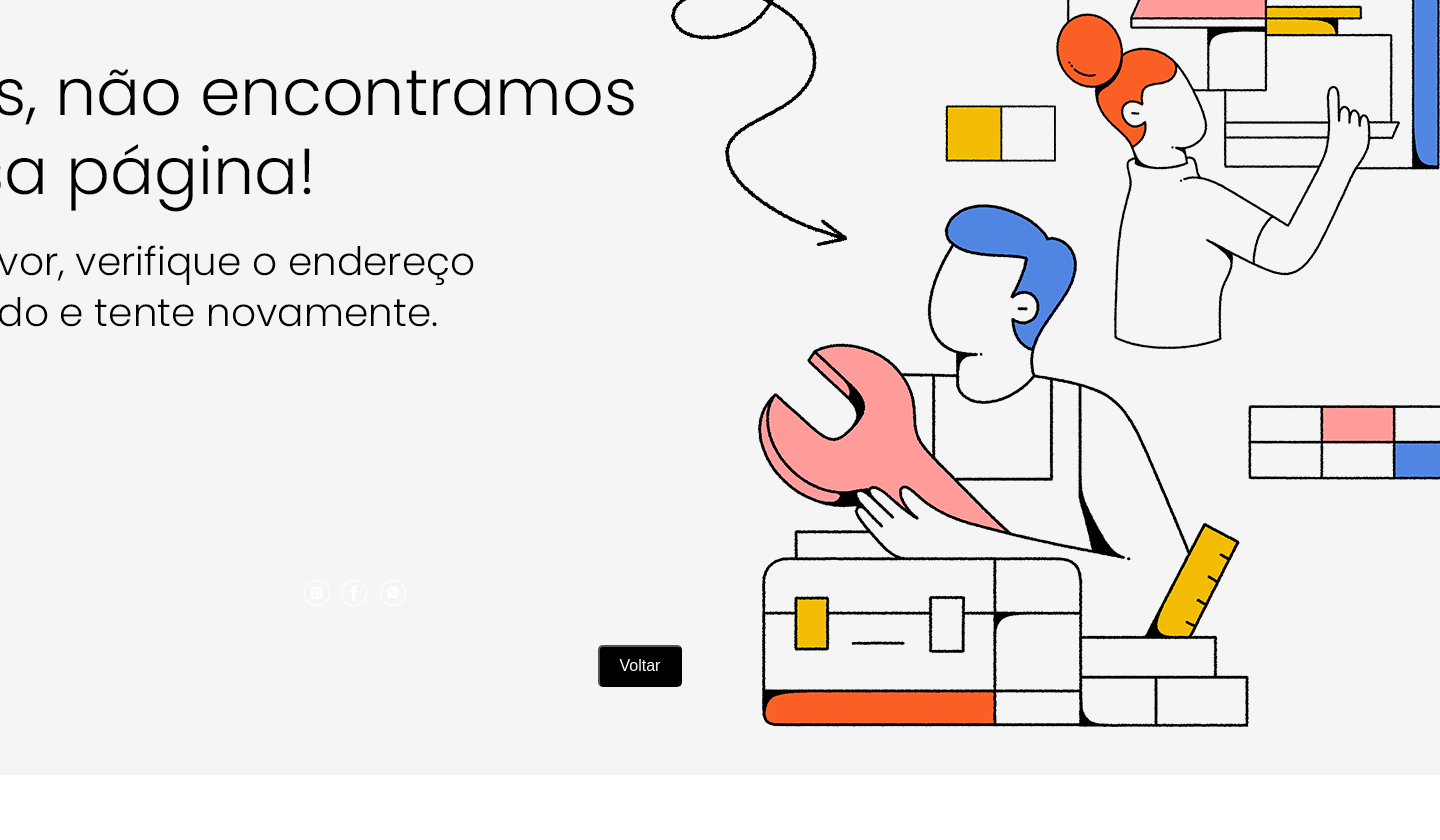
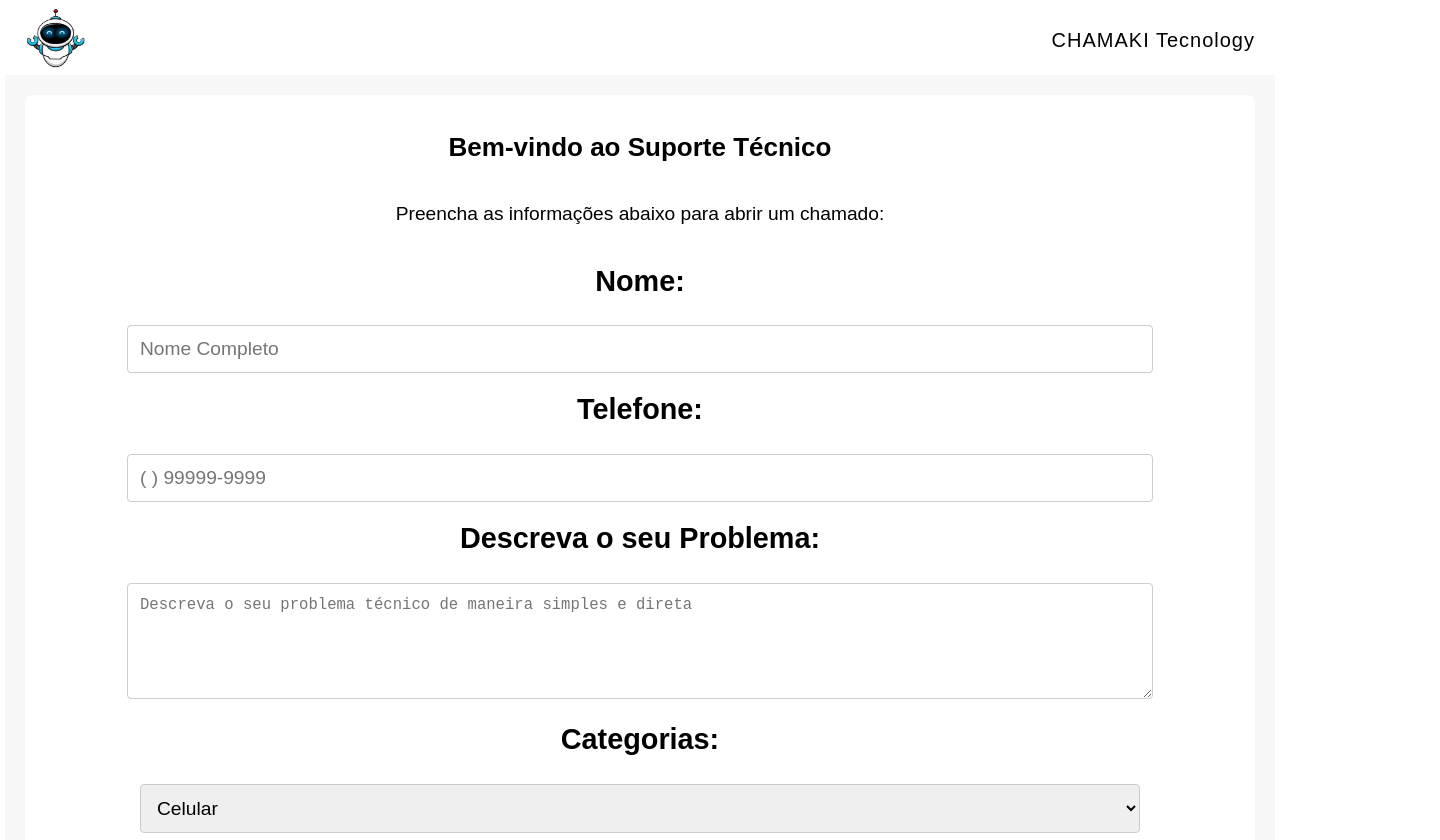
Before and after one commit to Anafcamargo/ProjetoIntegrador, a React (Create React App) app: page /Chamado in a window 1280 px wide. Shown: the top 840 px of the page, 1440 px wide, since content can reach past the window. Before the commit the page ends 800 px from the top, so only its background shows below. Built offline with nearby package versions, Linux system fonts and the light colour scheme.

Commit message:
alteração nome tela usuario - chamado

```diff
--- a/src/App.tsx
+++ b/src/App.tsx
@@ -6,7 +6,7 @@ import { Routes, Route } from "react-router-dom";
 import Login from "./paginas/Login";
 import Notfound from "./paginas/notfound";
 import Cadastro from "./paginas/cadastro";
-import Tela_Usuario from "./paginas/tela+usuario";
+import Tela_Usuario from "./paginas/chamado";
 import Tela_Voluntario from "./paginas/tela_voluntario";
 import { register } from "swiper/element/bundle";
 
@@ -15,6 +15,7 @@ import "swiper/css/navigation";
 import "swiper/css/pagination";
 import "swiper/css/scrollbar";
 import EsqueciSenha from "./paginas/esquecisenha";
+import Chamado from "./paginas/chamado";
 
 
 
@@ -33,7 +34,7 @@ function App() {
         <Route path="/Usuario" element={<Tela_Usuario />} />
         <Route path="/Voluntario" element={<Tela_Voluntario />} />
         <Route path = '/EsqueciaSenha' element={ < EsqueciSenha /> } />
-        <Route path = '/TelaUsuario' element={ <Tela_Usuario/> } />
+        <Route path = '/Chamado' element={ <Chamado/> } />
         <Route path = '/TelaVoluntario' element={ <Tela_Voluntario/> } />
 
       </Routes>
--- a/src/paginas/chamado.tsx
+++ b/src/paginas/chamado.tsx
@@ -1,14 +1,59 @@
 import Cabecalho from "../componentes/cabecalho";
 
-function Chamado(){
-    return(
-        <div>
+import React, { useState } from 'react';
+import '../estilo/estilo.css'
+import Cabecalho2 from "../componentes/cabecalho2";
+import Rodape from "../componentes/rodape";
 
-    <Cabecalho />
-        AQUI É A TELA DE CHAMADOS
+function Chamado() {
+  const [formSubmitted, setFormSubmitted] = useState(false);
 
-        </div>
-    )
+  const handleSubmit = (event: { preventDefault: () => void; }) => {
+    event.preventDefault();
+    setFormSubmitted(true);
+  };
+
+  return (
+    <><Cabecalho2 /><body className="BodyUsuario">
+
+      <div className="containerTelaUsuario">
+
+        {!formSubmitted ? (
+          <>
+            <h1 className="tesxtoinicalusuario">Bem-vindo ao Suporte Técnico</h1>
+            <p className="ptelausuario">Preencha as informações abaixo para abrir um chamado:</p>
+
+            <form onSubmit={handleSubmit}>
+              <h2 className="tesxtoinicalusuario"> <label htmlFor="name" className="labelUsuario">Nome:</label> </h2>
+              <input type="text" id="name" name="name" required placeholder="Nome Completo" className="inputsUsuario" />
+
+              <h2 className="tesxtoinicalusuario"> <label htmlFor="contact" className="labelUsuario">Telefone:</label> </h2>
+              <input type="text" id="contact" name="contact" required placeholder="( ) 99999-9999" className="inputsUsuario" />
+
+              <h2 className="tesxtoinicalusuario"> <label htmlFor="issue" className="labelUsuario">Descreva o seu Problema:</label> </h2>
+              <textarea id="issue" name="issue" rows={5} required placeholder="Descreva o seu problema técnico de maneira simples e direta"></textarea>
+
+              <h2 className="tesxtoinicalusuario"> <label htmlFor="urgency" className="labelUsuario">Categorias:</label> </h2>
+              <select id="urgency" name="urgency">
+                <option value="baixa">Celular</option>
+                <option value="media">Computador</option>
+                <option value="alta">Tablet</option>
+                <option value="baixa">Notebook/Laptop</option>
+              </select>
+              <br />
+              <button type="submit" className="botãoEnviarChamado">Enviar Chamado</button>
+            </form>
+          </>
+        ) : (
+          <div id="confirmationMessage">
+            <h2>Obrigado!</h2>
+            <p className="ptelausuario">Seu chamado foi registrado com sucesso. Em breve um de nossos voluntarios entrará em contato com você.</p>
+          </div>
+        )}
+      </div>
+      <Rodape />
+    </body></>
+  );
 }
 
 export default Chamado;
--- a/src/paginas/tela+usuario.tsx
+++ /dev/null
@@ -1,59 +0,0 @@
-import Cabecalho from "../componentes/cabecalho";
-
-import React, { useState } from 'react';
-import '../estilo/estilo.css'
-import Cabecalho2 from "../componentes/cabecalho2";
-import Rodape from "../componentes/rodape";
-
-function Teladeusuario() {
-  const [formSubmitted, setFormSubmitted] = useState(false);
-
-  const handleSubmit = (event: { preventDefault: () => void; }) => {
-    event.preventDefault();
-    setFormSubmitted(true);
-  };
-
-  return (
-    <><Cabecalho2 /><body className="BodyUsuario">
-
-      <div className="containerTelaUsuario">
-
-        {!formSubmitted ? (
-          <>
-            <h1 className="tesxtoinicalusuario">Bem-vindo ao Suporte Técnico</h1>
-            <p className="ptelausuario">Preencha as informações abaixo para abrir um chamado:</p>
-
-            <form onSubmit={handleSubmit}>
-              <h2 className="tesxtoinicalusuario"> <label htmlFor="name" className="labelUsuario">Nome:</label> </h2>
-              <input type="text" id="name" name="name" required placeholder="Nome Completo" className="inputsUsuario" />
-
-              <h2 className="tesxtoinicalusuario"> <label htmlFor="contact" className="labelUsuario">Telefone:</label> </h2>
-              <input type="text" id="contact" name="contact" required placeholder="( ) 99999-9999" className="inputsUsuario" />
-
-              <h2 className="tesxtoinicalusuario"> <label htmlFor="issue" className="labelUsuario">Descreva o seu Problema:</label> </h2>
-              <textarea id="issue" name="issue" rows={5} required placeholder="Descreva o seu problema técnico de maneira simples e direta"></textarea>
-
-              <h2 className="tesxtoinicalusuario"> <label htmlFor="urgency" className="labelUsuario">Categorias:</label> </h2>
-              <select id="urgency" name="urgency">
-                <option value="baixa">Celular</option>
-                <option value="media">Computador</option>
-                <option value="alta">Tablet</option>
-                <option value="baixa">Notebook/Laptop</option>
-              </select>
-              <br />
-              <button type="submit" className="botãoEnviarChamado">Enviar Chamado</button>
-            </form>
-          </>
-        ) : (
-          <div id="confirmationMessage">
-            <h2>Obrigado!</h2>
-            <p className="ptelausuario">Seu chamado foi registrado com sucesso. Em breve um de nossos voluntarios entrará em contato com você.</p>
-          </div>
-        )}
-      </div>
-      <Rodape />
-    </body></>
-  );
-}
-
-export default Teladeusuario;
```
Also changed, not shown: src/paginas/home.tsx (+11 -3 lines).
